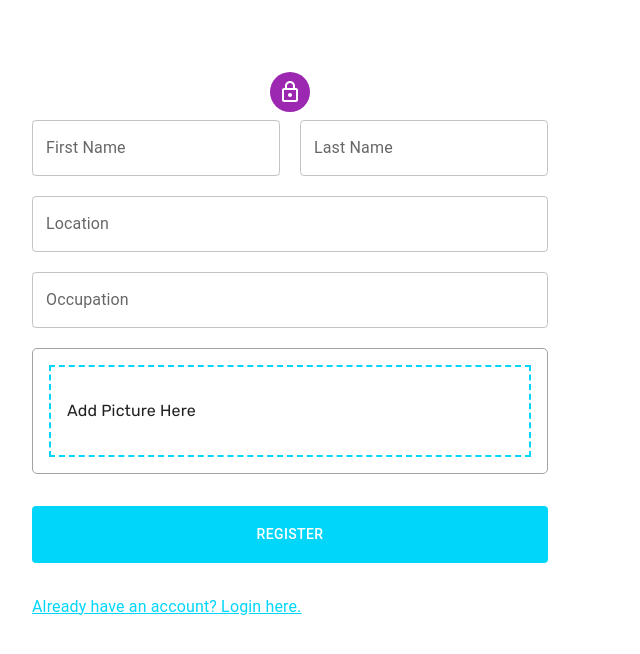
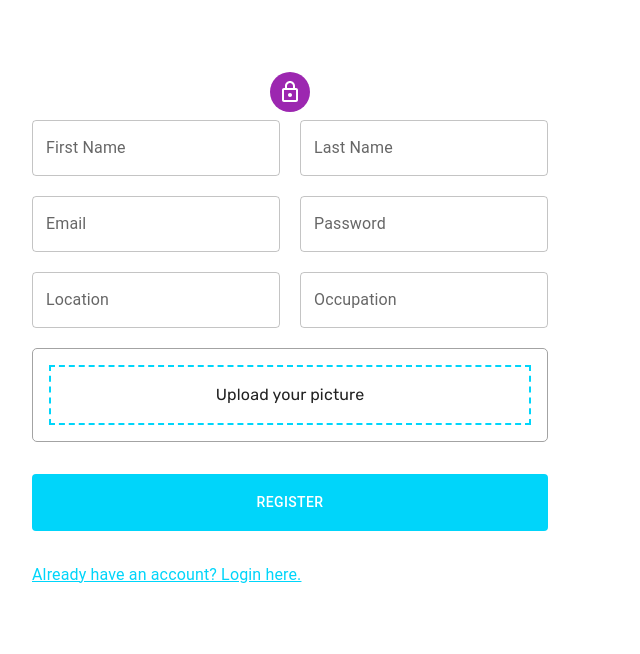
Before and after one commit to ArslanRama/Mingleme_MyOwnSocialMedia_React_MaterialUi, a React (Create React App) app in the folder frontend/: page /register in a window 1280 px wide. Shown: the top 654 px of the page, without its empty margins (0-640 px from the left). Built offline with nearby package versions, Linux system fonts and the light colour scheme.

Commit message:
add handlers

```diff
--- a/frontend/src/pages/RegisterPage.jsx
+++ b/frontend/src/pages/RegisterPage.jsx
@@ -19,7 +19,6 @@ import * as yup from "yup";
 import { useNavigate } from "react-router-dom";
 import Dropzone from "react-dropzone";
 import FlexBetween from "components/FlexBetween";
-import { Link } from "react-router-dom";
 
 const registerSchema = yup.object().shape({
   firstName: yup
@@ -65,9 +64,8 @@ const RegisterPage = () => {
   const { palette } = useTheme();
   const navigate = useNavigate();
   const isNonMobile = useMediaQuery("(min-width:600px)");
-  const isRegister = pageType === "register";
 
-  const register = async (values, onSubmitProps) => {
+  const handleRegister = async (values, onSubmitProps) => {
     // this allows us to send form info with image
     const formData = new FormData();
     for (let value in values) {
@@ -90,12 +88,9 @@ const RegisterPage = () => {
     }
   };
 
-  const handleFormSubmit = async (values, onSubmitProps) => {
-    if (isRegister) await register(values, onSubmitProps);
-  };
 
   const handleLogin = () => {
-    navigate('/');
+    navigate("/");
   };
 
   const theme = createTheme();
@@ -117,7 +112,7 @@ const RegisterPage = () => {
             <LockOutlinedIcon />
           </Avatar>
           <Formik
-            onSubmit={handleFormSubmit}
+            onSubmit={handleRegister}
             initialValues={initialValuesRegister}
             validationSchema={registerSchema}
           >
@@ -129,7 +124,6 @@ const RegisterPage = () => {
               handleChange,
               handleSubmit,
               setFieldValue,
-              resetForm,
             }) => (
               <form onSubmit={handleSubmit}>
                 <Box
@@ -150,8 +144,7 @@ const RegisterPage = () => {
                     value={values.firstName}
                     name="firstName"
                     error={
-                          Boolean(touched.firstName) &&
-                          Boolean(errors.firstName)
+                      Boolean(touched.firstName) && Boolean(errors.firstName)
                     }
                     helperText={touched.firstName && errors.firstName}
                     sx={{ gridColumn: "span 2" }}
@@ -171,6 +164,30 @@ const RegisterPage = () => {
                   />
                   <TextField
                     fullWidth
+                    label="Email"
+                    onBlur={handleBlur}
+                    onChange={handleChange}
+                    value={values.email}
+                    name="email"
+                    error={Boolean(touched.email) && Boolean(errors.email)}
+                    helperText={touched.email && errors.email}
+                    sx={{ gridColumn: "span 2" }}
+                  />
+                  <TextField
+                    fullWidth
+                    label="Password"
+                    type="password"
+                    onBlur={handleBlur}
+                    onChange={handleChange}
+                    value={values.password}
+                    name="password"
+                    error={
+                      Boolean(touched.password) && Boolean(errors.password)
+                    }
+                    sx={{ gridColumn: "span 2" }}
+                  />
+                  <TextField
+                    fullWidth
                     label="Location"
                     onBlur={handleBlur}
                     onChange={handleChange}
@@ -180,7 +197,7 @@ const RegisterPage = () => {
                       Boolean(touched.location) && Boolean(errors.location)
                     }
                     helperText={touched.location && errors.location}
-                        sx={{ gridColumn: "span 4" }}
+                    sx={{ gridColumn: "span 2" }}
                   />
                   <TextField
                     fullWidth
@@ -190,11 +207,10 @@ const RegisterPage = () => {
                     value={values.occupation}
                     name="occupation"
                     error={
-                          Boolean(touched.occupation) &&
-                          Boolean(errors.occupation)
+                      Boolean(touched.occupation) && Boolean(errors.occupation)
                     }
                     helperText={touched.occupation && errors.occupation}
-                        sx={{ gridColumn: "span 4" }}
+                    sx={{ gridColumn: "span 2" }}
                   />
                   <Box
                     gridColumn="span 4"
@@ -214,11 +230,17 @@ const RegisterPage = () => {
                           {...getRootProps()}
                           border={`2px dashed ${palette.primary.main}`}
                           p="1rem"
-                              sx={{ "&:hover": { cursor: "pointer" } }}
+                          sx={{
+                            "&:hover": { cursor: "pointer" },
+                            "& p": {
+                              margin: "0 auto",
+                              textAlign: "center",
+                            },
+                          }}
                         >
                           <input {...getInputProps()} />
                           {!values.picture ? (
-                                <p>Add Picture Here</p>
+                            <p>Upload your picture</p>
                           ) : (
                             <FlexBetween>
                               <Typography>{values.picture.name}</Typography>
@@ -244,7 +266,7 @@ const RegisterPage = () => {
                       "&:hover": { color: palette.primary.main },
                     }}
                   >
-                    {"REGISTER"}
+                    Register
                   </Button>
                   <Typography
                     onClick={handleLogin}
--- a/frontend/src/pages/loginPage/LoginPage.jsx
+++ b/frontend/src/pages/loginPage/LoginPage.jsx
@@ -41,7 +41,6 @@ const LoginPage = () => {
   const dispatch = useDispatch();
   const navigate = useNavigate();
   const isNonMobile = useMediaQuery("(min-width:600px)");
-  const isLogin = pageType === "login";
 
   // Showpassword function
   const [showPassword, setShowPassword] = useState(false);
@@ -54,7 +53,7 @@ const LoginPage = () => {
     event.preventDefault();
   };
 
-  const login = async (values, onSubmitProps) => {
+  const handleLogin = async (values, onSubmitProps) => {
     const loggedInResponse = await fetch("http://localhost:3001/auth/login", {
       method: "POST",
       headers: { "Content-Type": "application/json" },
@@ -101,7 +100,7 @@ const LoginPage = () => {
           <Formik
             initialValues={initialValuesLogin}
             validationSchema={loginSchema}
-            onSubmit={login}
+            onSubmit={handleLogin}
           >
             {({
               values,
@@ -110,8 +109,6 @@ const LoginPage = () => {
               handleBlur,
               handleChange,
               handleSubmit,
-              setFieldValue,
-              resetForm,
             }) => (
               <form onSubmit={handleSubmit}>
                 <Box
@@ -177,7 +174,7 @@ const LoginPage = () => {
                       "&:hover": { color: palette.primary.main },
                     }}
                   >
-                    {isLogin ? "LOGIN" : "REGISTER"}
+                   Login
                   </Button>
                   <Typography
                     onClick={handleRegister}
```
Lines whose indentation alone changed are shown as unchanged.
